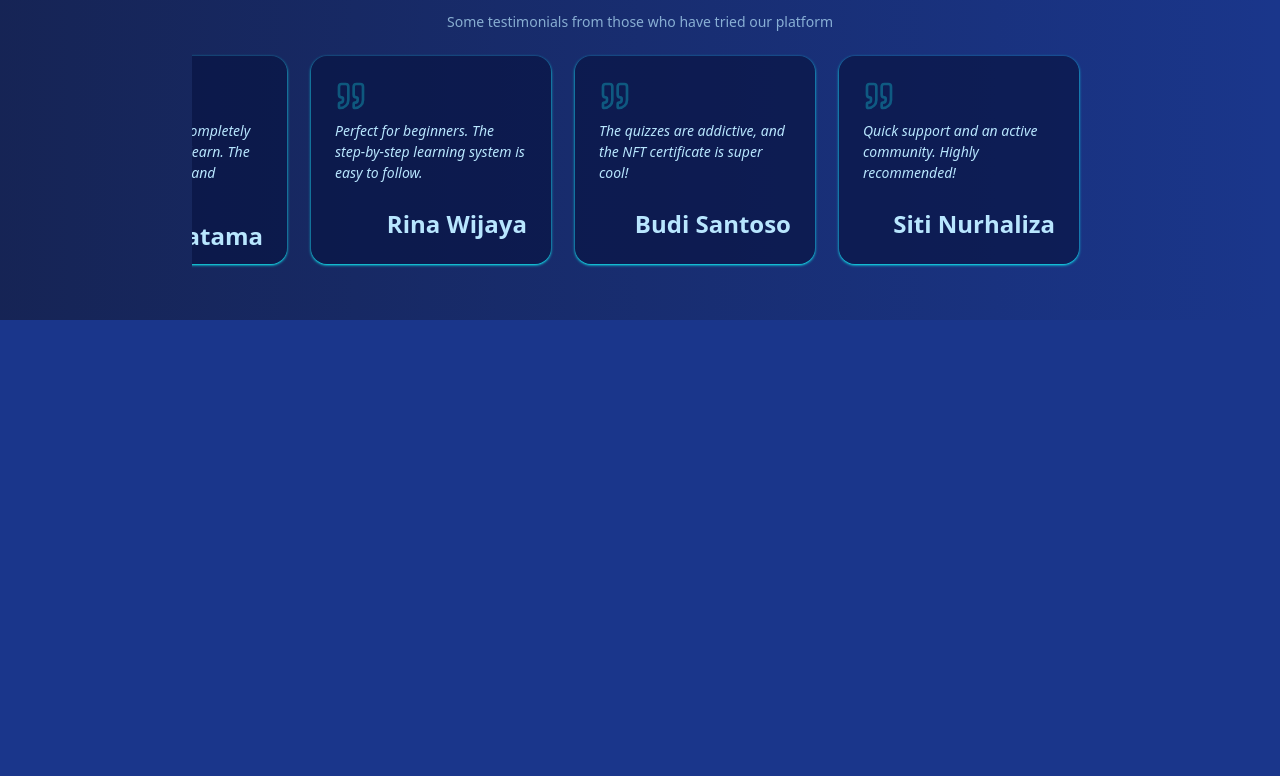
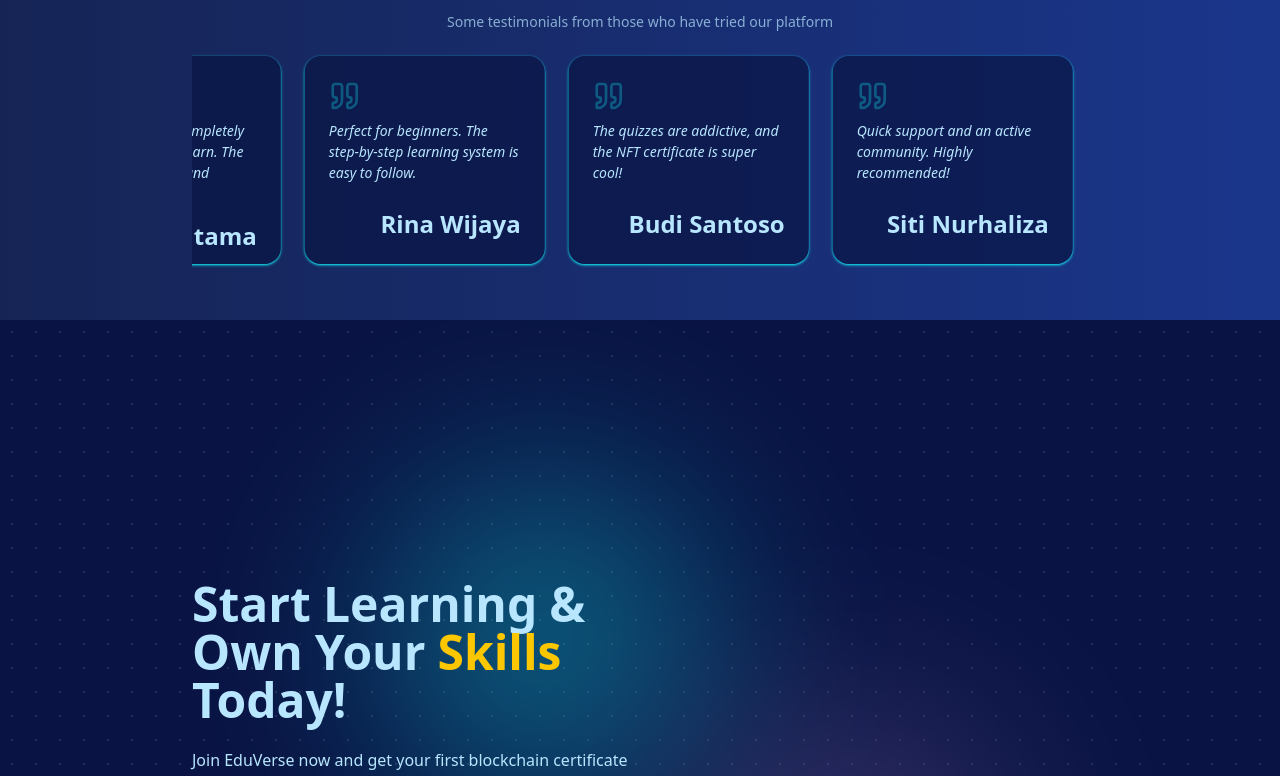
Before and after one commit to zdnemz/eduverse, a React (Vite) app in the folder src/eduverse_frontend/: page / in a window 1280 px wide. Shown: the part 2018-2794 px from the top of the page. Before the commit the page ends 2338 px from the top, so only its background shows below. Built offline with nearby package versions, Linux system fonts and the light colour scheme.

Commit message:
feat: add CTA section on landing page

```diff
--- /dev/null
+++ b/src/eduverse_frontend/src/components/pages/home/CTA.tsx
@@ -0,0 +1,64 @@
+import { BackgroundWithDots } from '@/components/Background';
+import { MOTION_TRANSITION } from '@/constants/motion';
+import { cn } from '@/libs/utils';
+import { motion } from 'framer-motion';
+import { ArrowRightCircle, PlayCircle } from 'lucide-react';
+
+export default function CTA() {
+  return (
+    <section className="relative flex min-h-screen w-full items-center">
+      <BackgroundWithDots />
+      <div className="flex w-full flex-col space-y-6 lg:w-1/2">
+        <h1 className="text-3xl font-bold md:text-4xl lg:text-5xl">
+          {'Start Learning & Own Your Skills Today!'.split(' ').map((word, index) => (
+            <motion.span
+              key={index}
+              transition={{ ...MOTION_TRANSITION, delay: index * 0.2 }}
+              initial={{
+                opacity: 0,
+                transform: 'translateY(10px)',
+                filter: 'blur(10px)',
+              }}
+              whileInView={{
+                opacity: 1,
+                transform: 'translateY(0)',
+                filter: 'blur(0px)',
+              }}
+              viewport={{ once: true, amount: 0.2 }}
+              style={{ display: 'inline-block', marginRight: '0.25em' }}
+              className={cn('Skills').split(' ').includes(word) ? 'text-accent' : ''}
+            >
+              {word}
+            </motion.span>
+          ))}
+        </h1>
+        <motion.p
+          transition={{ ...MOTION_TRANSITION, delay: 1 }}
+          initial={{ translateY: '20px', opacity: 0, filter: 'blur(10px)' }}
+          whileInView={{ translateY: '0', opacity: 1, filter: 'blur(0px)' }}
+          viewport={{ once: true, amount: 0.2 }}
+        >
+          {
+            'Join EduVerse now and get your first blockchain certificate for free. Be among the pioneers of decentralized education.'
+          }
+        </motion.p>
+        <motion.div
+          transition={{ ...MOTION_TRANSITION, delay: 1.2 }}
+          initial={{ translateY: '20px', opacity: 0, filter: 'blur(10px)' }}
+          whileInView={{ translateY: '0', opacity: 1, filter: 'blur(0px)' }}
+          viewport={{ once: true, amount: 0.2 }}
+          className="flex gap-x-4"
+        >
+          <button className="btn btn-primary rounded-lg">
+            {'Start Learning'}
+            <ArrowRightCircle />
+          </button>
+          <button className="btn btn-secondary rounded-lg">
+            {'Explore The Demo'}
+            <PlayCircle />
+          </button>
+        </motion.div>
+      </div>
+    </section>
+  );
+}
--- a/src/eduverse_frontend/src/components/pages/home/Index.tsx
+++ b/src/eduverse_frontend/src/components/pages/home/Index.tsx
@@ -7,6 +7,7 @@ import Hero from './Hero';
 import ValueProposition from './ValueProposition';
 import HowItWorks from './HowItWorks';
 import Testimonials from './Testimonials';
+import CTA from './CTA';
 
 export default function Home() {
   return (
@@ -28,6 +29,7 @@ export default function Home() {
           <ValueProposition />
           <HowItWorks />
           <Testimonials />
+          <CTA />
         </RefProvider>
       </RootLayout>
     </>
```
